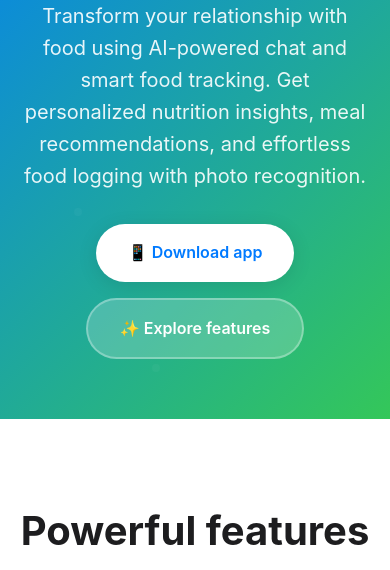
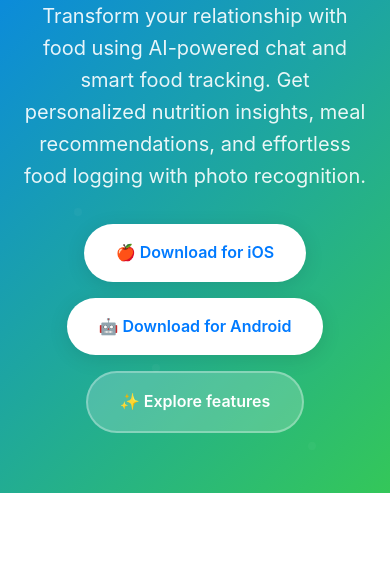
Before and after one commit to singularis/eater-support, a plain HTML site: page en.html in a window 390 px wide. Shown: the part 256-826 px from the top of the page. Drawn offline with Linux system fonts and the light colour scheme.

Commit message:
Update download links in en.html to direct users to the iOS and Android app stores, enhancing accessibility for mobile users.

```diff
--- a/en.html
+++ b/en.html
@@ -466,8 +466,11 @@
                 <h1>Intelligent chat and food tracking platform</h1>
                 <p>Transform your relationship with food using AI-powered chat and smart food tracking. Get personalized nutrition insights, meal recommendations, and effortless food logging with photo recognition.</p>
                 <div class="cta-buttons">
-                    <a href="#" class="btn btn-primary">
-                        📱 Download app
+                    <a href="https://apps.apple.com/pl/app/eateria/id6745568585" class="btn btn-primary" target="_blank">
+                        🍎 Download for iOS
+                    </a>
+                    <a href="https://play.google.com/store/apps/details?id=com.singularis.eateria" class="btn btn-primary" target="_blank">
+                        🤖 Download for Android
                     </a>
                     <a href="#features" class="btn btn-secondary">
                         ✨ Explore features
```
